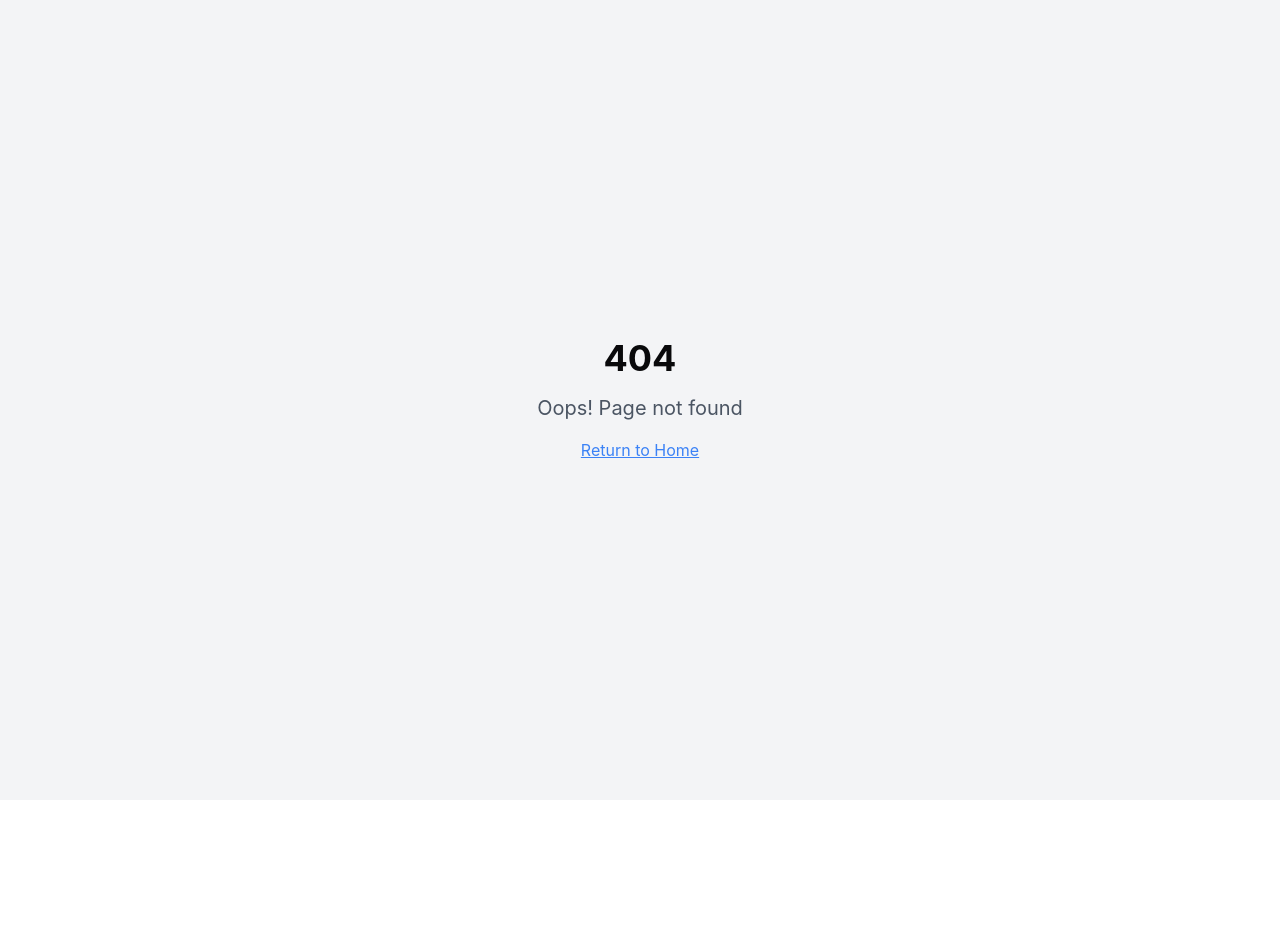
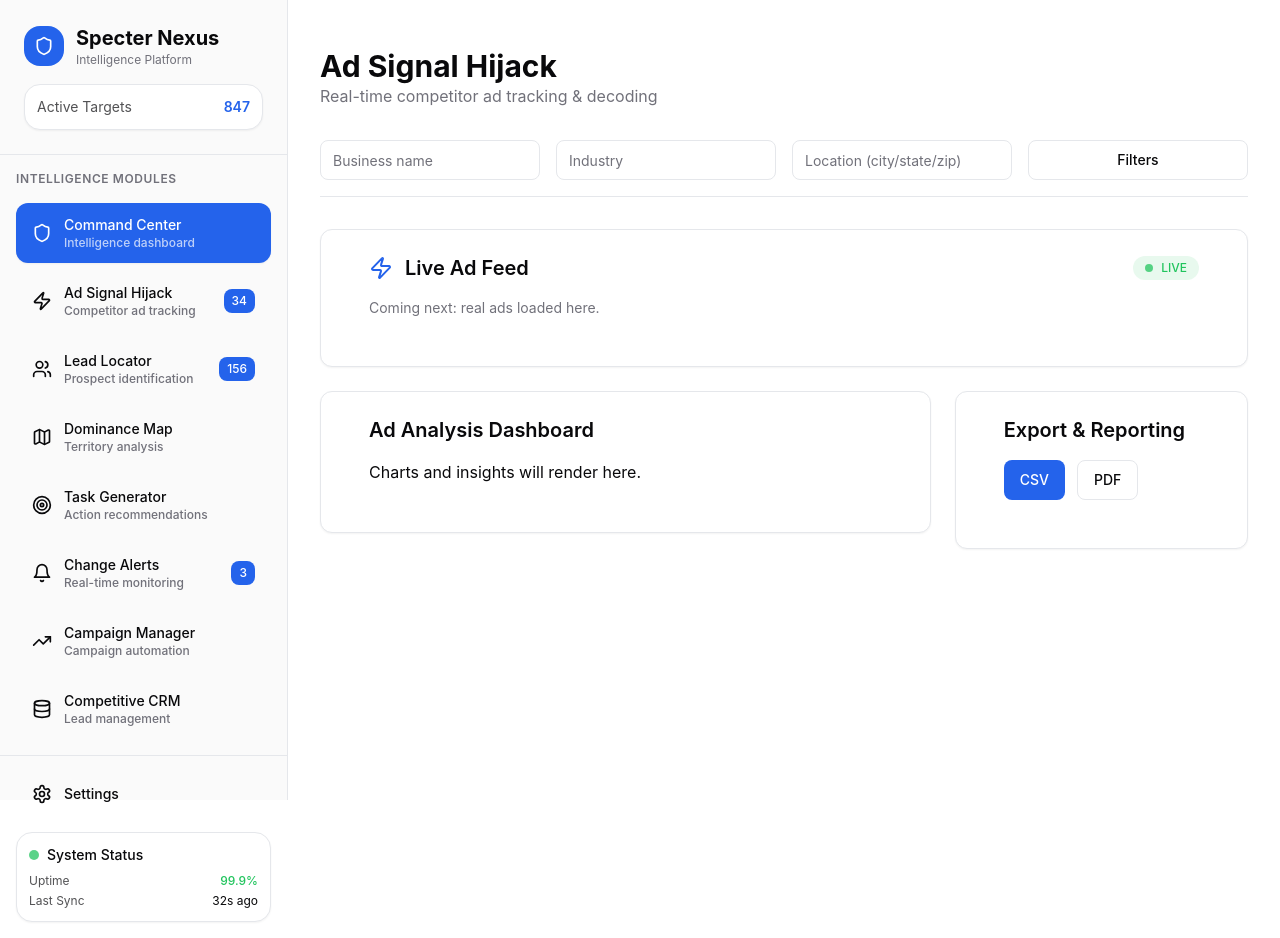
Before and after one commit to basharzamzami/stratagem-spy, a React (Vite) app: page /ad-signal-hijack in a window 1280 px wide. Before the commit this address had no page. Before the commit the page ends 800 px from the top, so only its background shows below. Built offline with nearby package versions, Linux system fonts and the light colour scheme.

Commit message:
feat(ad-signal-hijack): add route and scaffold page

```diff
--- a/src/App.tsx
+++ b/src/App.tsx
@@ -5,6 +5,7 @@ import { QueryClient, QueryClientProvider } from "@tanstack/react-query";
 import { BrowserRouter, Routes, Route } from "react-router-dom";
 import Index from "./pages/Index";
 import NotFound from "./pages/NotFound";
+import AdSignalHijack from "./pages/AdSignalHijack";
 
 const queryClient = new QueryClient();
 
@@ -16,6 +17,7 @@ const App = () => (
       <BrowserRouter>
         <Routes>
           <Route path="/" element={<Index />} />
+          <Route path="/ad-signal-hijack" element={<AdSignalHijack />} />
           {/* ADD ALL CUSTOM ROUTES ABOVE THE CATCH-ALL "*" ROUTE */}
           <Route path="*" element={<NotFound />} />
         </Routes>
--- /dev/null
+++ b/src/pages/AdSignalHijack.tsx
@@ -0,0 +1,69 @@
+import Navigation from "@/components/Navigation";
+import { Card, CardContent } from "@/components/ui/card";
+import { Input } from "@/components/ui/input";
+import { Button } from "@/components/ui/button";
+import { Zap } from "lucide-react";
+
+export default function AdSignalHijack() {
+  return (
+    <div className="min-h-screen bg-background flex">
+      <Navigation />
+      <div className="flex-1 overflow-auto">
+        <div className="p-8">
+          <div className="mb-8 sticky top-0 bg-background z-10 border-b border-border">
+            <div className="py-4">
+              <h1 className="text-3xl font-bold text-foreground">Ad Signal Hijack</h1>
+              <p className="text-muted-foreground">Real-time competitor ad tracking & decoding</p>
+            </div>
+            <div className="grid grid-cols-1 md:grid-cols-4 gap-4 items-center py-4">
+              <Input placeholder="Business name" />
+              <Input placeholder="Industry" />
+              <Input placeholder="Location (city/state/zip)" />
+              <Button variant="outline">Filters</Button>
+            </div>
+          </div>
+
+          <div className="space-y-6">
+            <Card className="saas-card p-6">
+              <CardContent>
+                <div className="flex items-center justify-between mb-4">
+                  <div className="flex items-center gap-3">
+                    <Zap className="w-6 h-6 text-primary" />
+                    <h2 className="text-xl font-semibold">Live Ad Feed</h2>
+                  </div>
+                  <div className="flex items-center gap-2 px-3 py-1 bg-success/10 rounded-full">
+                    <div className="w-2 h-2 rounded-full bg-success animate-pulse" />
+                    <span className="text-xs font-medium text-success">LIVE</span>
+                  </div>
+                </div>
+                <div className="text-sm text-muted-foreground">Coming next: real ads loaded here.</div>
+              </CardContent>
+            </Card>
+
+            <div className="grid grid-cols-1 lg:grid-cols-3 gap-6">
+              <div className="lg:col-span-2 space-y-6">
+                <Card className="saas-card p-6">
+                  <CardContent>
+                    <h3 className="text-xl font-semibold mb-4">Ad Analysis Dashboard</h3>
+                    <div>Charts and insights will render here.</div>
+                  </CardContent>
+                </Card>
+              </div>
+              <div>
+                <Card className="saas-card p-6">
+                  <CardContent>
+                    <h3 className="text-xl font-semibold mb-4">Export & Reporting</h3>
+                    <div className="flex gap-3">
+                      <Button>CSV</Button>
+                      <Button variant="outline">PDF</Button>
+                    </div>
+                  </CardContent>
+                </Card>
+              </div>
+            </div>
+          </div>
+        </div>
+      </div>
+    </div>
+  );
+}
```
